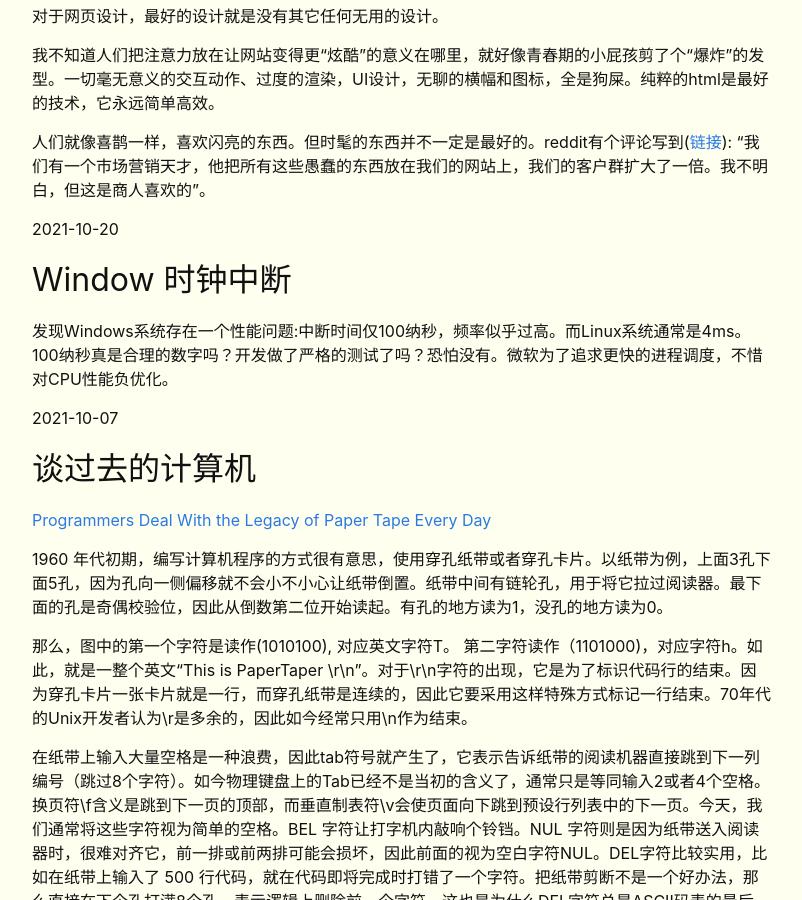
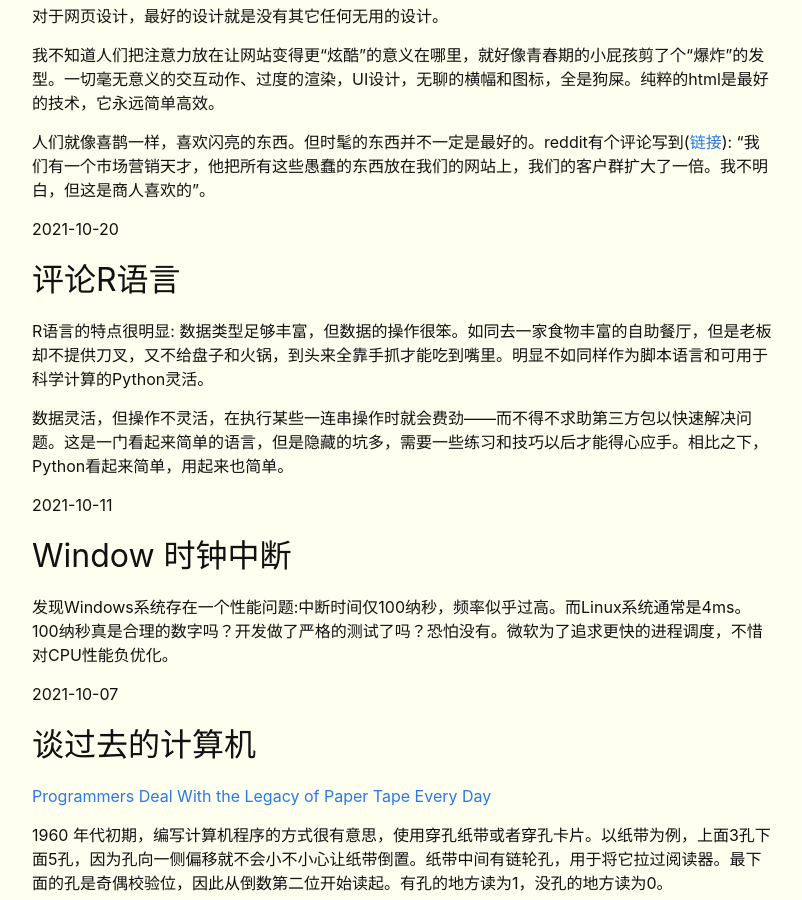
Before and after one commit to crb912/crb912.github.io, a Jekyll site: the page built from _posts/2021-10-21-The-Old-New-Things .md, in a window 1280 px wide and 900 px high, scrolled down 640 px. Shown: the whole window, without its empty margins (238-1040 px from the left). Built offline with Jekyll 4.4.1, drawn with Linux system fonts in a browser that asks for light colours.

Commit message:
new comment

```diff
--- a/_posts/2021-10-21-The-Old-New-Things .md
+++ b/_posts/2021-10-21-The-Old-New-Things .md
@@ -26,6 +26,14 @@ category: private
 
 2021-10-20
 
+## 评论R语言
+
+R语言的特点很明显: 数据类型足够丰富，但数据的操作很笨。如同去一家食物丰富的自助餐厅，但是老板却不提供刀叉，又不给盘子和火锅，到头来全靠手抓才能吃到嘴里。明显不如同样作为脚本语言和可用于科学计算的Python灵活。
+
+数据灵活，但操作不灵活，在执行某些一连串操作时就会费劲——而不得不求助第三方包以快速解决问题。这是一门看起来简单的语言，但是隐藏的坑多，需要一些练习和技巧以后才能得心应手。相比之下，Python看起来简单，用起来也简单。
+
+2021-10-11
+
 ## Window 时钟中断
 
 发现Windows系统存在一个性能问题:中断时间仅100纳秒，频率似乎过高。而Linux系统通常是4ms。100纳秒真是合理的数字吗？开发做了严格的测试了吗？恐怕没有。微软为了追求更快的进程调度，不惜对CPU性能负优化。
```
